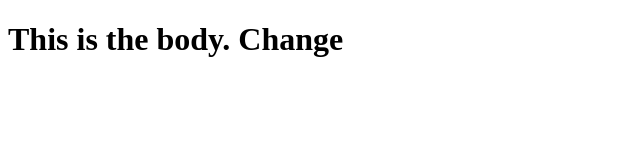
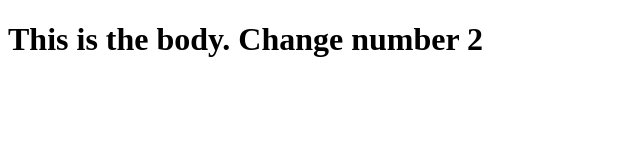
Before and after one commit to JorgeFernandez00/Frontend-course, a plain HTML site: page site/index.html in a window 1280 px wide. Shown: the whole page, without its empty margins (0-640 px from the left). Drawn offline with Linux system fonts and the light colour scheme.

Commit message:
Second test change.

```diff
--- a/site/index.html
+++ b/site/index.html
@@ -4,6 +4,6 @@
 	<title>This is the title</title>
 </head>
 <body>
-<h1>This is the body. Change</h1>
+<h1>This is the body. Change number 2</h1>
 </body>
 </html>
```
